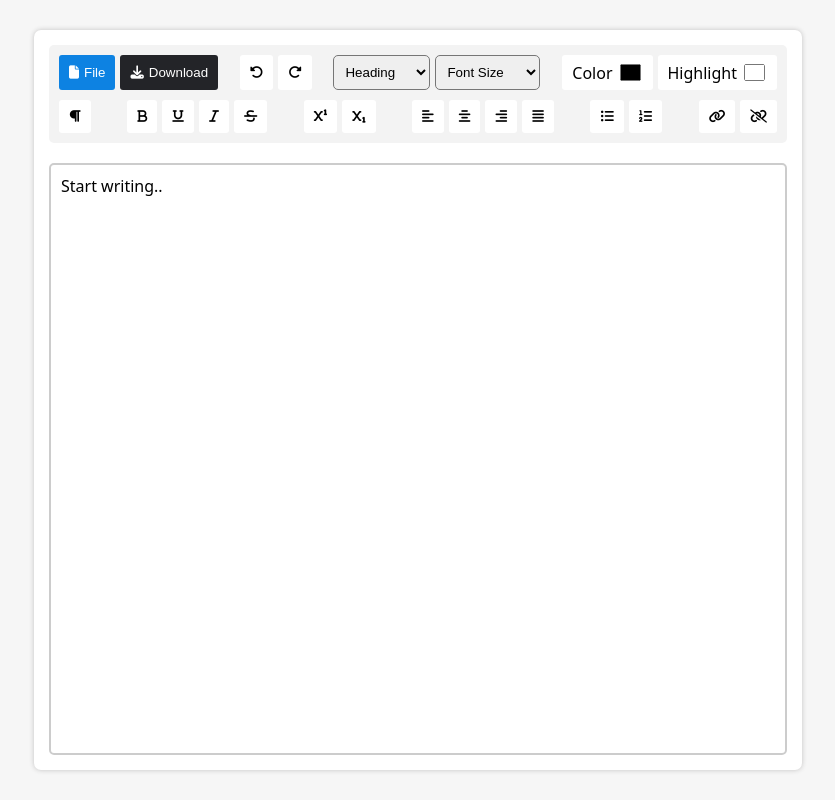
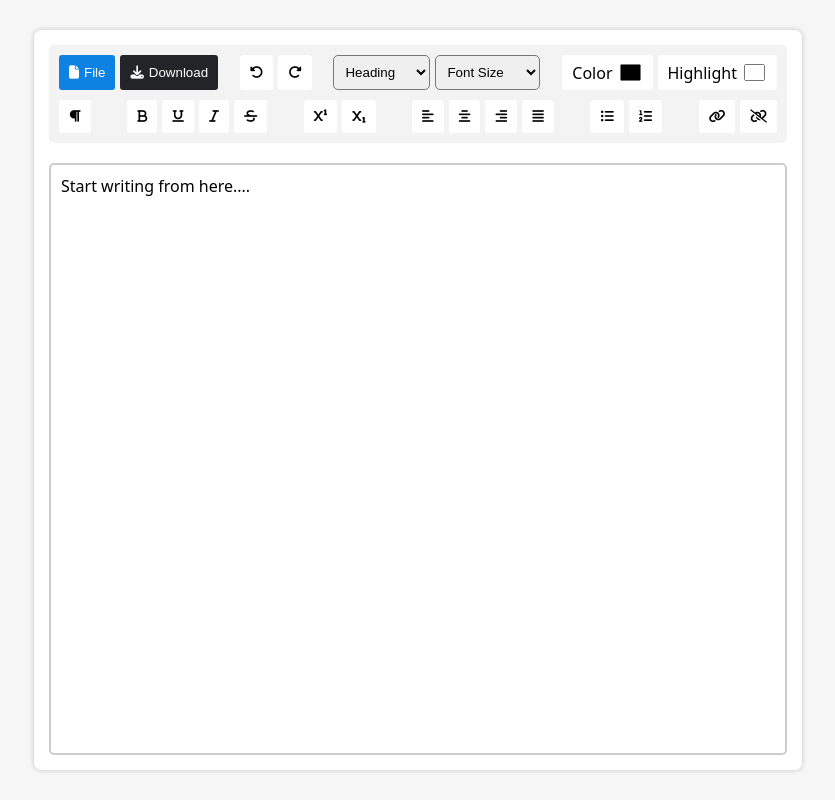
Before and after one commit to karsha19/text-editor, a plain HTML site: page index.html in a window 1280 px wide. Shown: the whole page, without its empty margins (222-1057 px from the left). Drawn offline with Linux system fonts and the light colour scheme.

Commit message:
Update index.html

```diff
--- a/index.html
+++ b/index.html
@@ -160,7 +160,7 @@
 
         <!--Textarea-->
         <div class="text-area" id="textArea" contenteditable="true">
-            Start writing..
+            Start writing from here....
         </div>
     </main>
 
```
